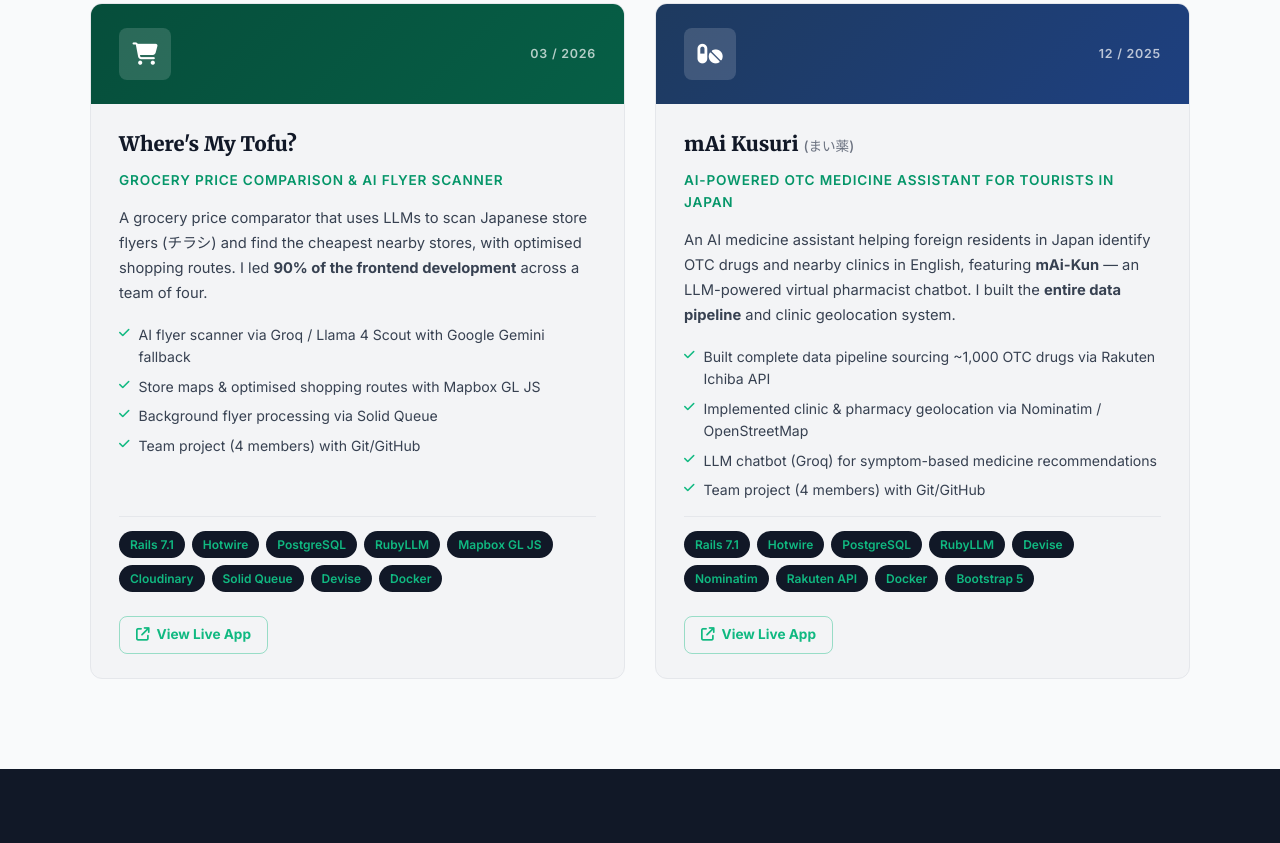
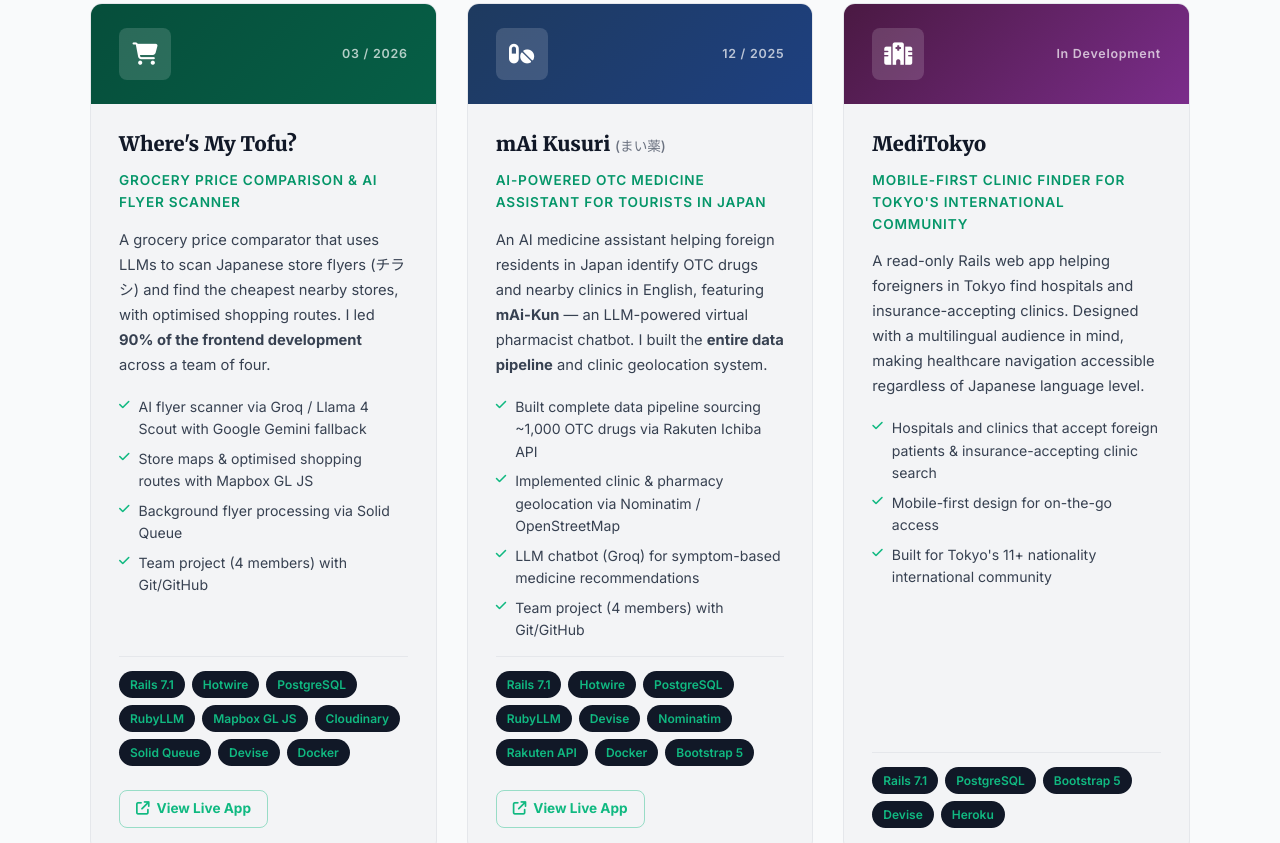
Before and after one commit to fuadaman/mahmud, a plain HTML site: page index.html in a window 1280 px wide. Shown: the part 2455-3298 px from the top of the page. Drawn offline with Linux system fonts and the light colour scheme.

Commit message:
Added info about new project.

```diff
--- a/index.html
+++ b/index.html
@@ -265,6 +265,35 @@
           </div>
         </div>
 
+
+        <div class="project-card">
+          <div class="project-card-header project-header-3">
+            <div class="project-icon"><i class="fa-solid fa-hospital"></i></div>
+            <span class="project-date">In Development</span>
+          </div>
+          <div class="project-card-body">
+            <h3 class="project-title">MediTokyo</h3>
+            <p class="project-subtitle">Mobile-First Clinic Finder for Tokyo's International Community</p>
+            <p class="project-desc">
+              A read-only Rails web app helping foreigners in Tokyo find hospitals and
+              insurance-accepting clinics. Designed with a multilingual audience in mind, making
+              healthcare navigation accessible regardless of Japanese language level.
+            </p>
+            <ul class="project-highlights">
+              <li><i class="fa-solid fa-check"></i> Hospitals and clinics that accept foreign patients &amp; insurance-accepting clinic search</li>
+              <li><i class="fa-solid fa-check"></i> Mobile-first design for on-the-go access</li>
+              <li><i class="fa-solid fa-check"></i> Built for Tokyo's 11+ nationality international community</li>
+            </ul>
+            <div class="project-tech">
+              <span>Rails 7.1</span>
+              <span>PostgreSQL</span>
+              <span>Bootstrap 5</span>
+              <span>Devise</span>
+              <span>Heroku</span>
+            </div>
+          </div>
+        </div>
+
       </div>
     </div>
   </section>
--- a/style.css
+++ b/style.css
@@ -563,6 +563,7 @@ body {
 
 .project-header-1 { background: linear-gradient(135deg, #064e3b, #065f46); }
 .project-header-2 { background: linear-gradient(135deg, #1e3a5f, #1e4080); }
+.project-header-3 { background: linear-gradient(135deg, #4a1942, #7b2d8b); }
 
 .project-icon {
   width: 52px;
```
